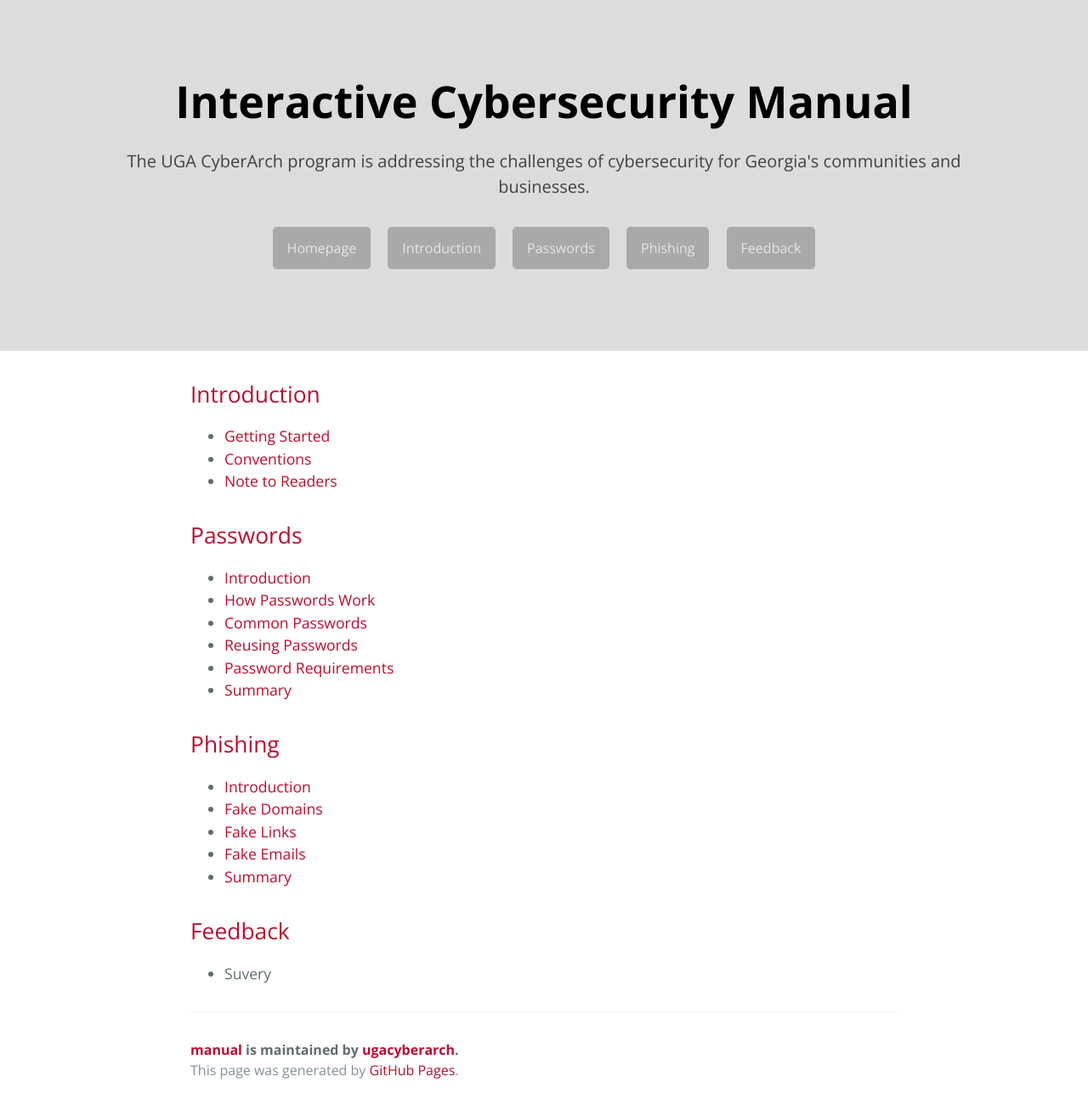
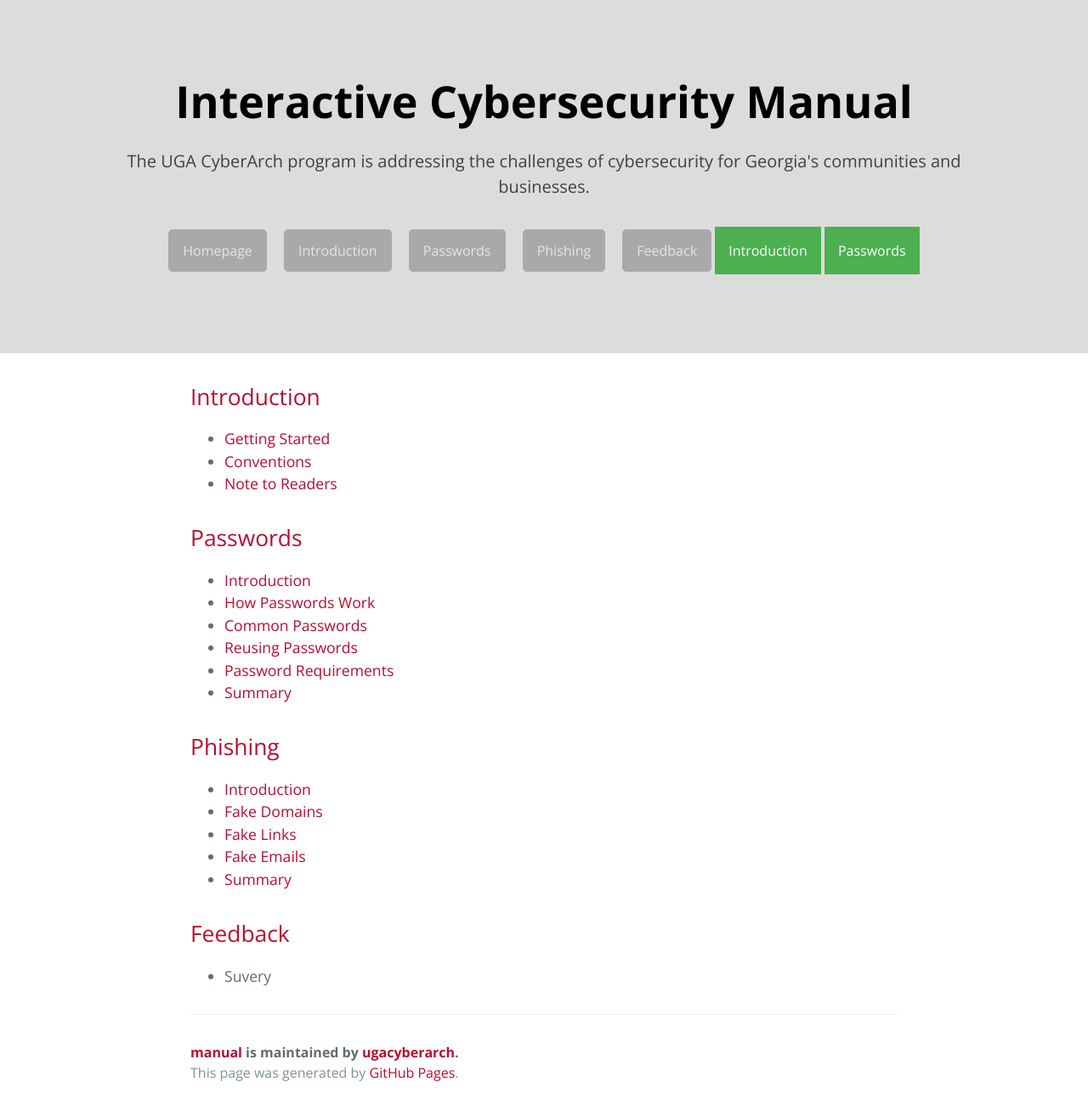
Before and after one commit to ugacyberarch/manual, a Jekyll site: the page built from index.md, in a window 1280 px wide. Shown: the whole page at 85% size. Built offline with Jekyll 4.4.1, drawn with Linux system fonts in a browser that asks for light colours.

Commit message:
Update default.html

```diff
--- a/_layouts/default.html
+++ b/_layouts/default.html
@@ -48,6 +48,134 @@
 
 
 
+
+       <!--Introduction Button -->
+
+      <head>
+<meta name="viewport" content="width=device-width, initial-scale=1">
+<style>
+.dropbtn {
+  background-color: #4CAF50;
+  color: white;
+  padding: 16px;
+  font-size: 16px;
+  border: none;
+}
+
+.dropdown {
+  position: relative;
+  display: inline-block;
+}
+
+.dropdown-content {
+  display: none;
+  position: absolute;
+  background-color: #f1f1f1;
+  min-width: 160px;
+  box-shadow: 0px 8px 16px 0px rgba(0,0,0,0.2);
+  z-index: 1;
+}
+
+.dropdown-content a {
+  color: black;
+  padding: 12px 16px;
+  text-decoration: none;
+  display: block;
+}
+
+.dropdown-content a:hover {background-color: #ddd;}
+
+.dropdown:hover .dropdown-content {display: block;}
+
+.dropdown:hover .dropbtn {background-color: #3e8e41;}
+</style>
+</head>
+<body>
+
+<div class="dropdown">
+  <button class="dropbtn">Introduction</button>
+  <div class="dropdown-content">
+    <a href="#">Link 1</a>
+    <a href="#">Link 2</a>
+    <a href="#">Link 3</a>
+  </div>
+</div>
+
+</body>
+
+<!--Passwords Button-->
+ <head>
+<meta name="viewport" content="width=device-width, initial-scale=1">
+<style>
+.dropbtn {
+  background-color: #4CAF50;
+  color: white;
+  padding: 16px;
+  font-size: 16px;
+  border: none;
+}
+
+.dropdown {
+  position: relative;
+  display: inline-block;
+}
+
+.dropdown-content {
+  display: none;
+  position: absolute;
+  background-color: #f1f1f1;
+  min-width: 160px;
+  box-shadow: 0px 8px 16px 0px rgba(0,0,0,0.2);
+  z-index: 1;
+}
+
+.dropdown-content a {
+  color: black;
+  padding: 12px 16px;
+  text-decoration: none;
+  display: block;
+}
+
+.dropdown-content a:hover {background-color: #ddd;}
+
+.dropdown:hover .dropdown-content {display: block;}
+
+.dropdown:hover .dropbtn {background-color: #3e8e41;}
+</style>
+</head>
+<body>
+
+<div class="dropdown">
+  <button class="dropbtn">Passwords</button>
+  <div class="dropdown-content">
+    <a href="#">Link 1</a>
+    <a href="#">Link 2</a>
+    <a href="#">Link 3</a>
+  </div>
+</div>
+
+</body>
+
+
+        <!--Phishing Button -->
+
+
+
+      <!--Feedback Button -->
+
+
+
+
+
+
+
+
+
+
+
+
+
+
       {% if site.show_downloads %}
         <a href="{{ site.github.zip_url }}" class="btn">Download .zip</a>
         <a href="{{ site.github.tar_url }}" class="btn">Download .tar.gz</a>
```
